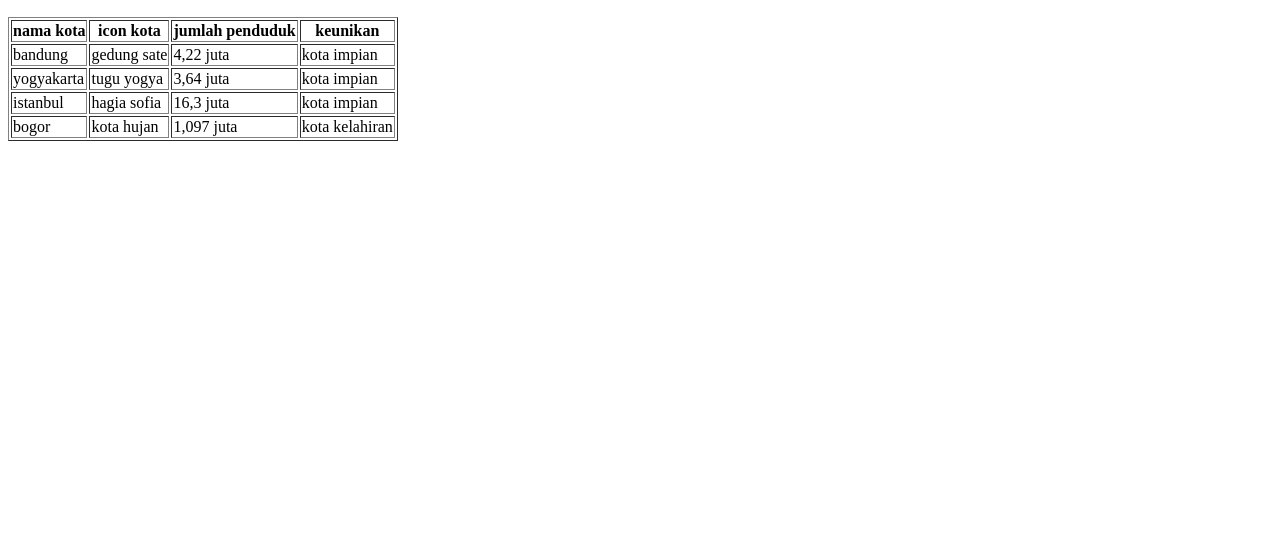
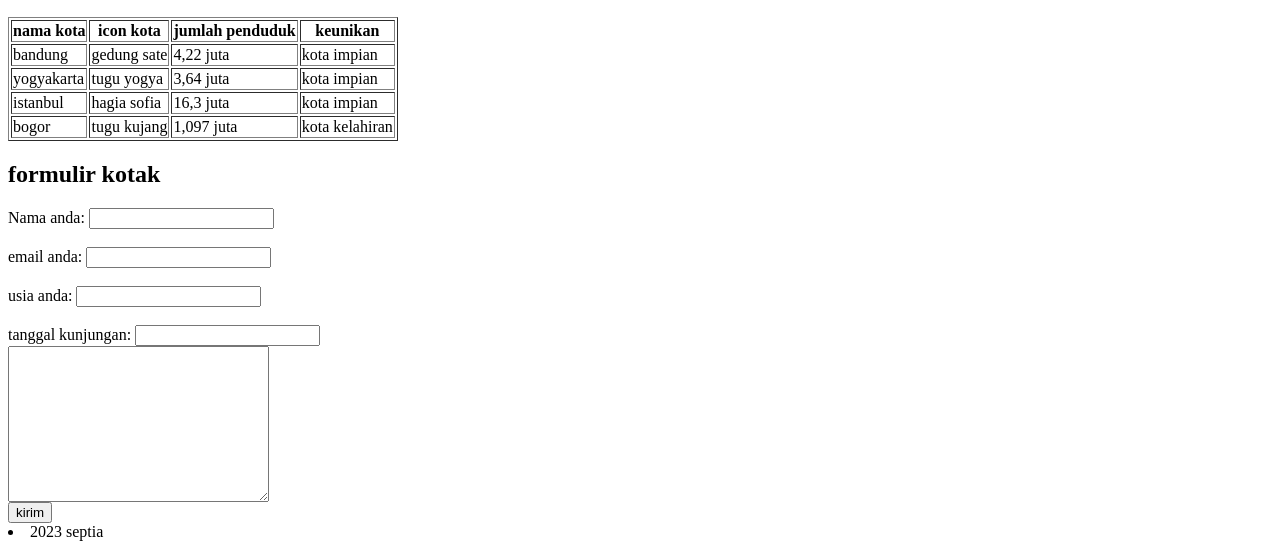
Before and after one commit to Septiatia30/Pw-task2, a plain HTML site: page index.html in a window 1280 px wide. Shown: the part 593-1142 px from the top of the page. Before the commit the page ends 800 px from the top, so only its background shows below. Drawn offline with Linux system fonts and the light colour scheme.

Commit message:
Add files via upload

```diff
--- a/index.html
+++ b/index.html
@@ -2,6 +2,7 @@
     <head>
 
         <title>Selamat Datang di My Gallery wishlist</title>
+        <link rel="stylesheet" href="newstyle.css"
     </head>
 
     <h1>Selamat Datang di My Gallery Wishlist</h1>
@@ -52,12 +53,43 @@
              </tr>
              <tr>
                  <td>bogor</td>
-                 <td>kota hujan</td>
+                 <td>tugu kujang</td>
                  <td>1,097 juta</td>
                  <td>kota kelahiran</td>
              </tr>
+
              <table/>
             </section>
+            <h2>formulir kotak</h2>
+
+            <label>Nama anda: </label>
+            <input>
+            <br><br>
+
+            <label>email anda: </label>
+            <input>
+            <br><br>
+
+            <label>usia anda: </label>
+            <input>
+            <br><br>
+
+            <label>tanggal kunjungan: </label>
+            <input type="number"
+            <br><br>
+
+
+
+
+            <label></label>
+            <textarea cols="30"rows="10"></textarea>
+            <br>
+            <sectoin>
+            <input type="submit"value="kirim"
+            <br>
+            </section>
+
+            <li>2023 septia</li>
 
 
 
```
